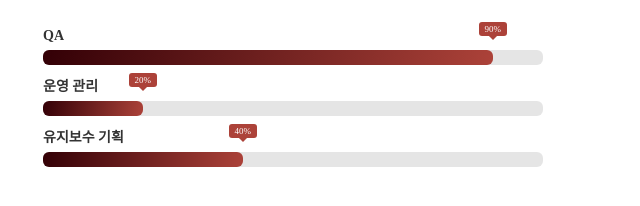
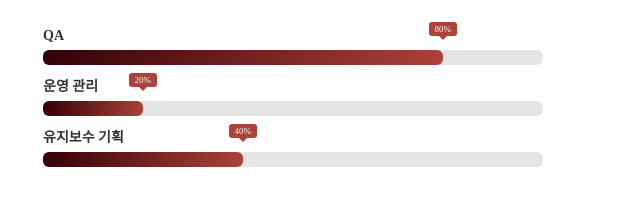
Before and after one commit to DEMBE1216/portfolio, a plain HTML site: page contribution/shallwe.html in a window 1280 px wide. Shown: the whole page, without its empty margins (0-640 px from the left). Drawn offline with Linux system fonts and the light colour scheme.

Commit message:
Update shallwe.html

```diff
--- a/contribution/shallwe.html
+++ b/contribution/shallwe.html
@@ -14,8 +14,8 @@
             <span class="title">QA</span>
 
             <div class="skill-bar">
-                <div class="skill-per a" style="width: 90%;">
-                    <span class="tooltip">90%</span>
+                <div class="skill-per a" style="width: 80%;">
+                    <span class="tooltip">80%</span>
                 </span>
             </div>
         </div>
```
